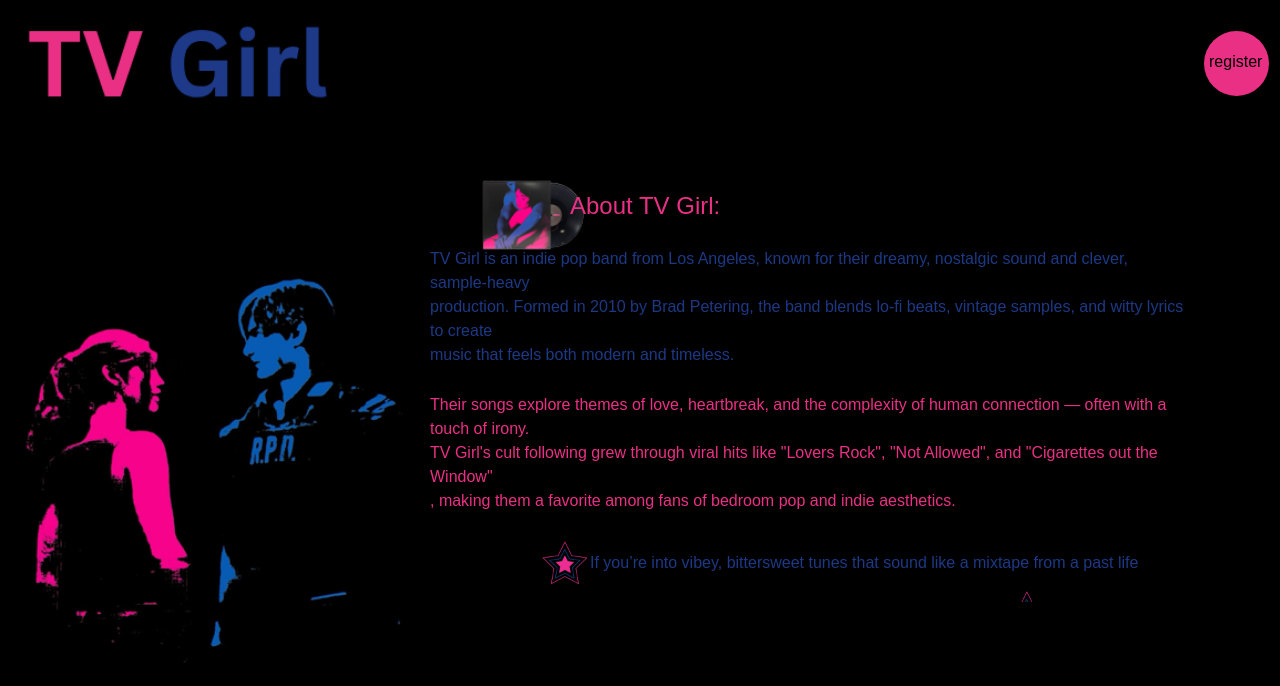
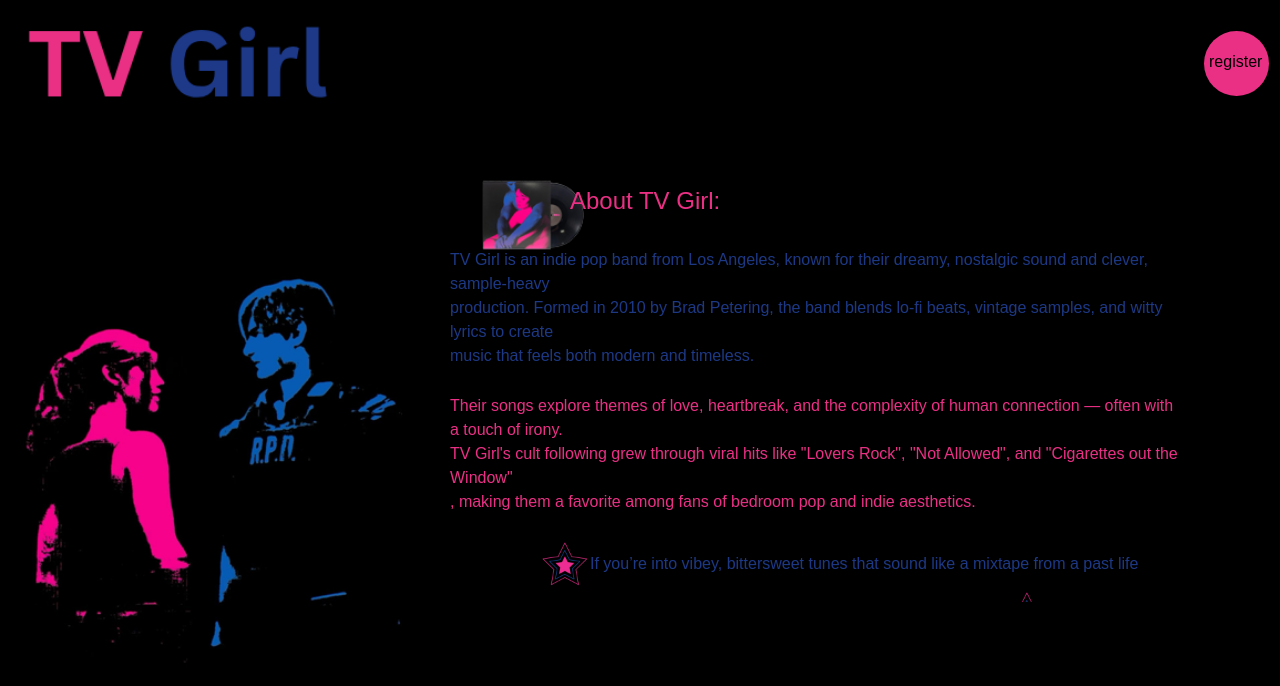
Before and after one commit to ratatamp/Tvgirl-Website, a plain HTML site: page index.html in a window 1280 px wide. Drawn offline with nearby package versions, Linux system fonts and the light colour scheme.

Commit message:
Update index.html

```diff
--- a/index.html
+++ b/index.html
@@ -26,10 +26,10 @@
 
 <!-- for texts -->
 <div class="text-container">
-    <h4 style="margin-left: 550px; margin-top: 190px;">About TV Girl:</h4>
-    <p style="margin-left: 410px; margin-top: 26px; color: #1d3985;">TV Girl is an indie pop band from Los Angeles, known for their dreamy, nostalgic sound and clever, sample-heavy <br>production. Formed in 2010 by Brad Petering, the band blends lo-fi beats, vintage samples, and witty lyrics to create <br>music that feels both modern and timeless.</p>
+    <h4 style="margin-left: 550px; margin-top: 185px;">About TV Girl:</h4>
+    <p style="margin-left: 430px; margin-top: 32px; color: #1d3985;">TV Girl is an indie pop band from Los Angeles, known for their dreamy, nostalgic sound and clever, sample-heavy <br>production. Formed in 2010 by Brad Petering, the band blends lo-fi beats, vintage samples, and witty lyrics to create <br>music that feels both modern and timeless.</p>
 
-    <p style="margin-left: 410px; margin-top: 26px; color: #ea3085;">Their songs explore themes of love, heartbreak, and the complexity of human connection — often with a touch of irony.<br> TV Girl's cult following grew through viral hits like "Lovers Rock", "Not Allowed", and "Cigarettes out the Window"<br>, making them a favorite among fans of bedroom pop and indie aesthetics.</p>
+    <p style="margin-left: 430px; margin-top: 26px; color: #ea3085;">Their songs explore themes of love, heartbreak, and the complexity of human connection — often with a touch of irony.<br> TV Girl's cult following grew through viral hits like "Lovers Rock", "Not Allowed", and "Cigarettes out the Window"<br>, making them a favorite among fans of bedroom pop and indie aesthetics.</p>
 
     <p style="margin-left: 520px; margin-top: 26px; color: #1d3985;"><img src="IMG_4100.JPG" width="50px" height="50px">If you’re into vibey, bittersweet tunes that sound like a mixtape from a past life <br><span style="margin-left: 200px;">— welcome, you’re in the right place.<img src="IMG_4100.JPG" width="50px" height="50px"></span></p>
 </div>
```
